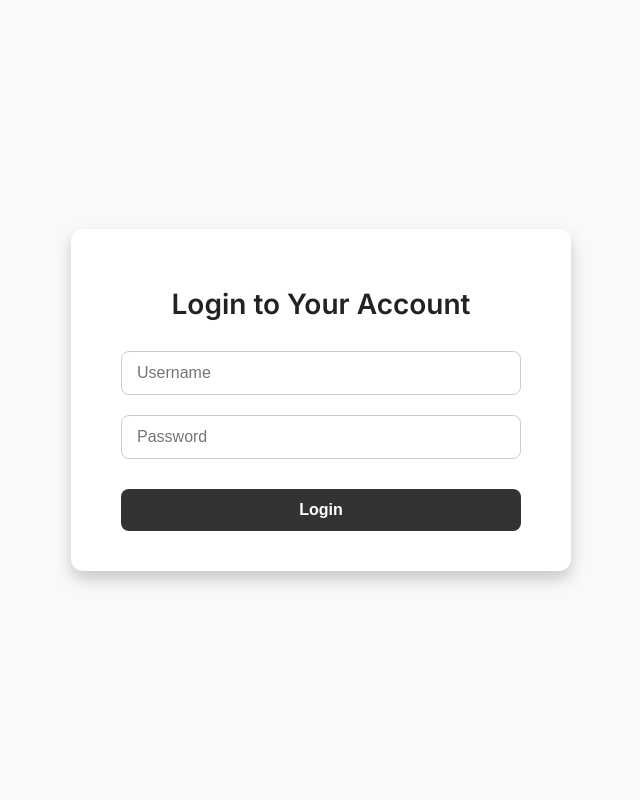
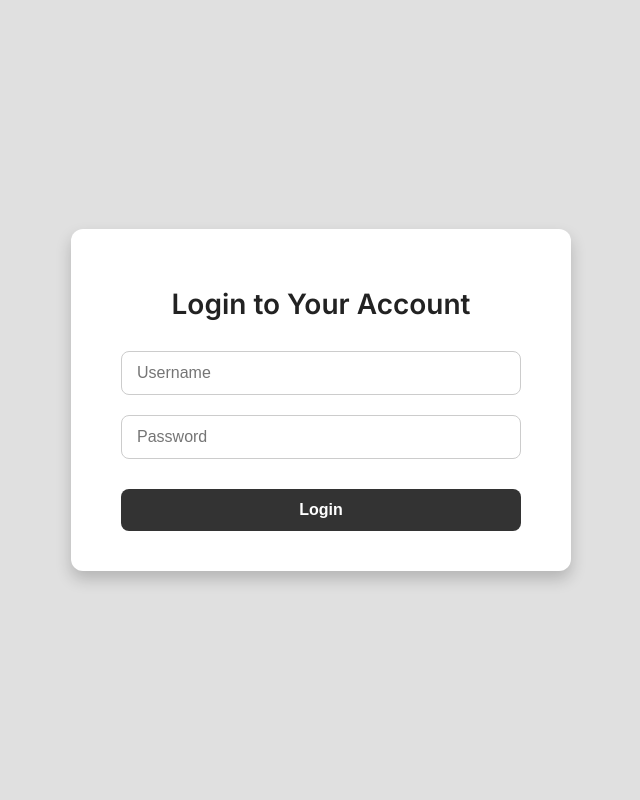
Before and after one commit to 6510615153/Team_Scheduler, a Django app: page /login in a window 1280 px wide. Shown: the whole page, without its empty margins (319-959 px from the left). Run offline with Django 5.2, Linux system fonts and the light colour scheme.

Commit message:
Minimal style CSS updated

```diff
--- a/users/templates/users/login.html
+++ b/users/templates/users/login.html
@@ -9,7 +9,7 @@
         body {
             margin: 0;
             font-family: 'Inter', sans-serif;
-            background-color: #f9f9f9; /* พื้นหลังสีเทาอ่อน */
+            background-color: #e0e0e0; /* พื้นหลังสีเทาอ่อน */
             color: #333;
             display: flex;
             justify-content: center;
```
